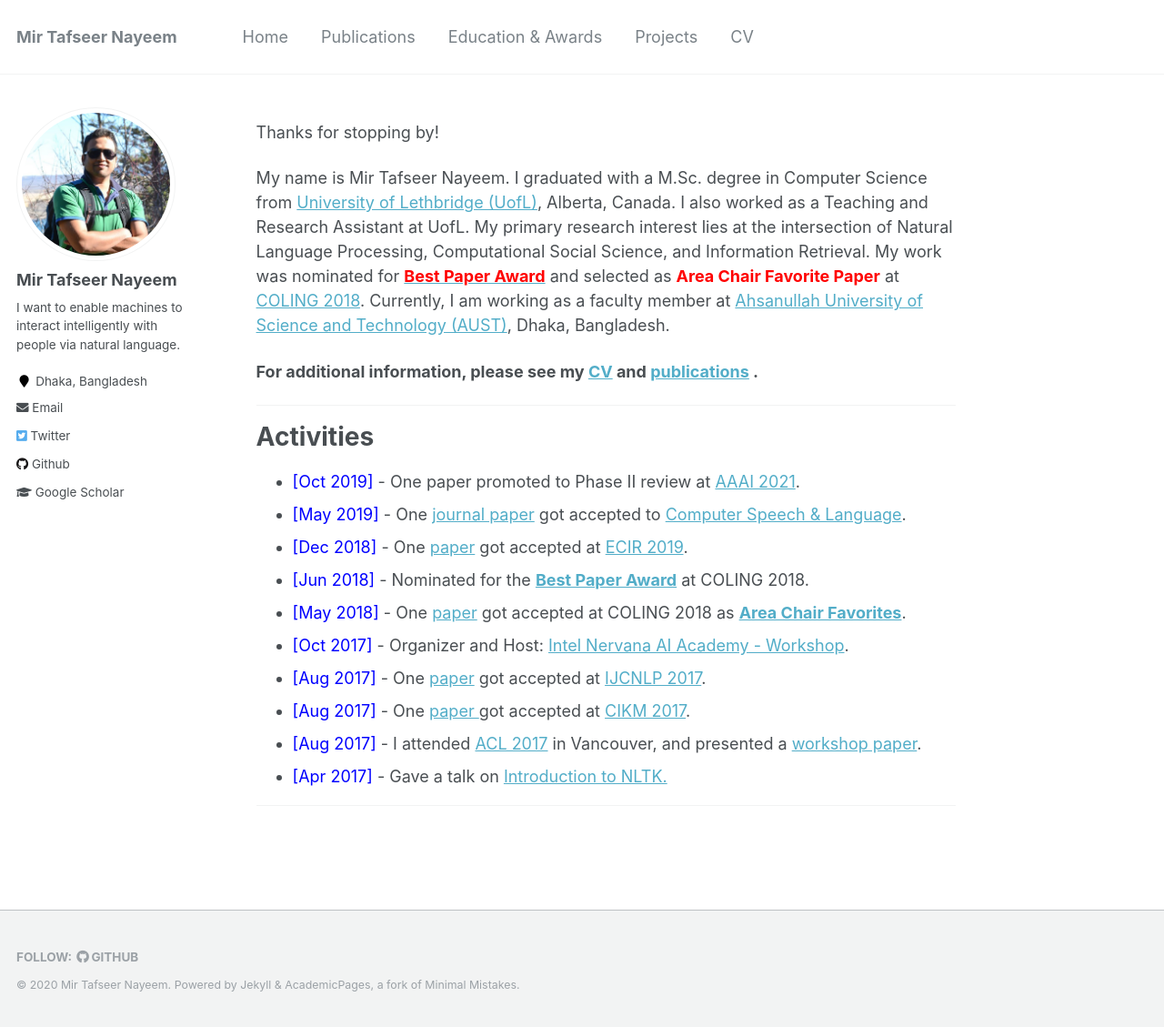
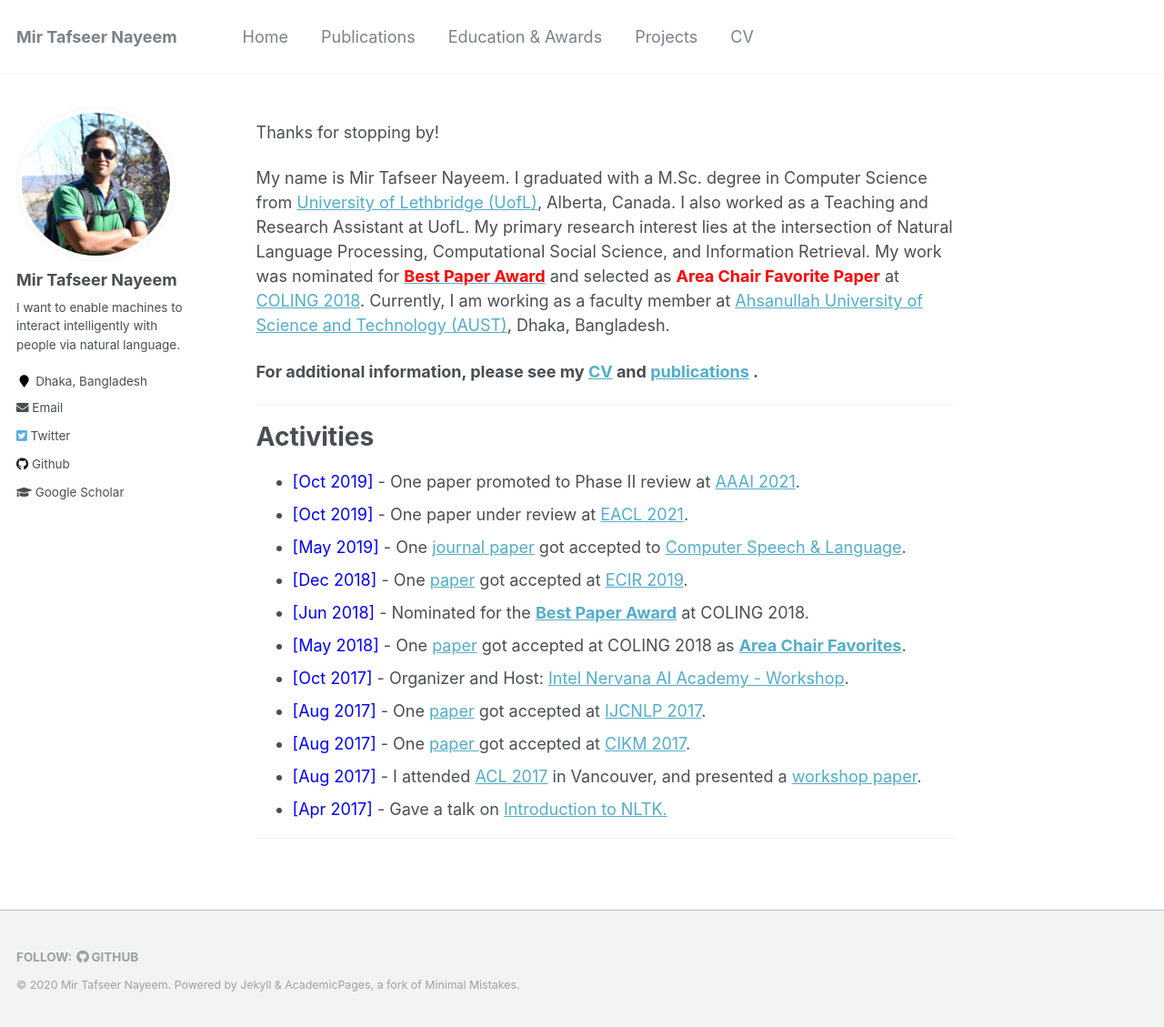
Before and after one commit to sujan-sarker/sujan-sarker.github.io, a Jekyll site: the page built from _pages/about.md, in a window 1280 px wide and 1129 px high. Shown: the whole window at 91% size. Built offline with Jekyll 4.4.1, drawn with Linux system fonts in a browser that asks for light colours.

Commit message:
Update about.md

```diff
--- a/_pages/about.md
+++ b/_pages/about.md
@@ -20,6 +20,7 @@ My name is Mir Tafseer Nayeem. I graduated with a M.Sc. degree in Computer Scien
 # Activities
 
 * <span style="color:Blue"> [Oct 2019] </span> - One paper promoted to Phase II review at [AAAI 2021](https://aaai.org/Conferences/AAAI-21).
+* <span style="color:Blue"> [Oct 2019] </span> - One paper under review at [EACL 2021](https://2021.eacl.org/).
 * <span style="color:Blue"> [May 2019] </span> - One [journal paper](https://www.sciencedirect.com/science/article/pii/S0885230818303449) got accepted to  [Computer Speech & Language](https://www.journals.elsevier.com/computer-speech-and-language).
 * <span style="color:Blue"> [Dec 2018] </span> - One [paper](https://link.springer.com/chapter/10.1007/978-3-030-15719-7_14) got accepted at [ECIR 2019](http://ecir2019.org/).
 * <span style="color:Blue"> [Jun 2018] </span> - Nominated for the [**Best Paper Award**](http://coling2018.org/coling-2018-best-papers/) at COLING 2018.
```
